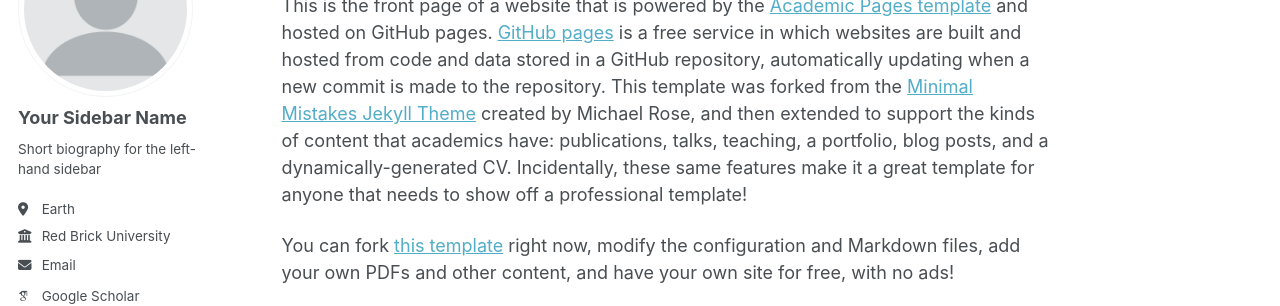
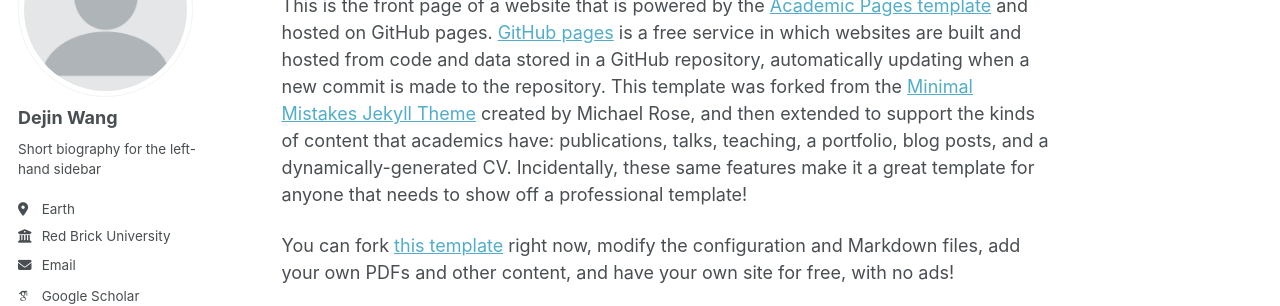
Before and after one commit to dejin-wang/dejin-wang.github.io, a Jekyll site: the page built from _pages/about.md, in a window 1280 px wide. Shown: the part 177-483 px from the top of the page. Built offline with Jekyll 4.4.1, drawn with Linux system fonts in a browser that asks for light colours; some web fonts are replaced; a script that is not in the unit is left out.

Commit message:
Update author information in _config.yml

```diff
--- a/_config.yml
+++ b/_config.yml
@@ -31,8 +31,8 @@ repository               : "dejin-wang/dejin-wang.github.io"
 author:
   # Biographic information
   avatar           : "profile.png"
-  name             : "Your Sidebar Name"
-  pronouns         : # example: "she/her"
+  name             : "Dejin Wang"
+  pronouns         : # example: "He/his"
   bio              : "Short biography for the left-hand sidebar"
   location         : "Earth"
   employer         : "Red Brick University"
```
